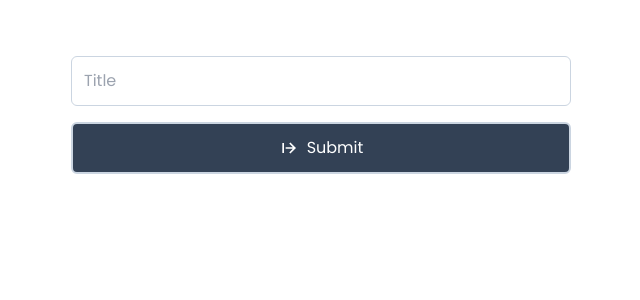
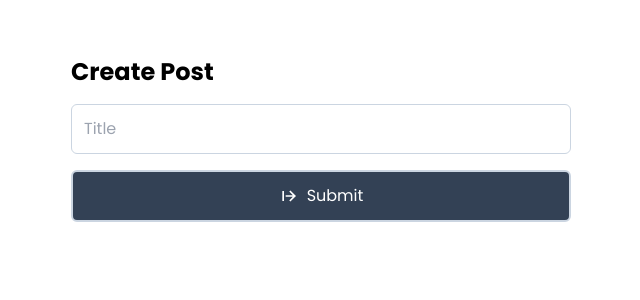
Before and after one commit to MiladJoodi/Fullstack_CRUD, a Next.js app: page / in a window 1280 px wide. Shown: the top 300 px of the page, without its empty margins (319-959 px from the left). Built offline with nearby package versions, Linux system fonts and the light colour scheme.

Commit message:
Update Header.tsx

```diff
--- a/components/common/Header.tsx
+++ b/components/common/Header.tsx
@@ -11,6 +11,7 @@ const Header = ({title, center, lg}: HeadingProps) => {
     return (
         <div className={center ? 'text-center' : 'text-start'}>
             {lg && <h1 className={cn("font-bold text-4xl my-2")}>{title}</h1>}
+            {!lg && <h3 className={cn("font-bold text-2xl my-2")}>{title}</h3>}
 
         </div>
     );
```
